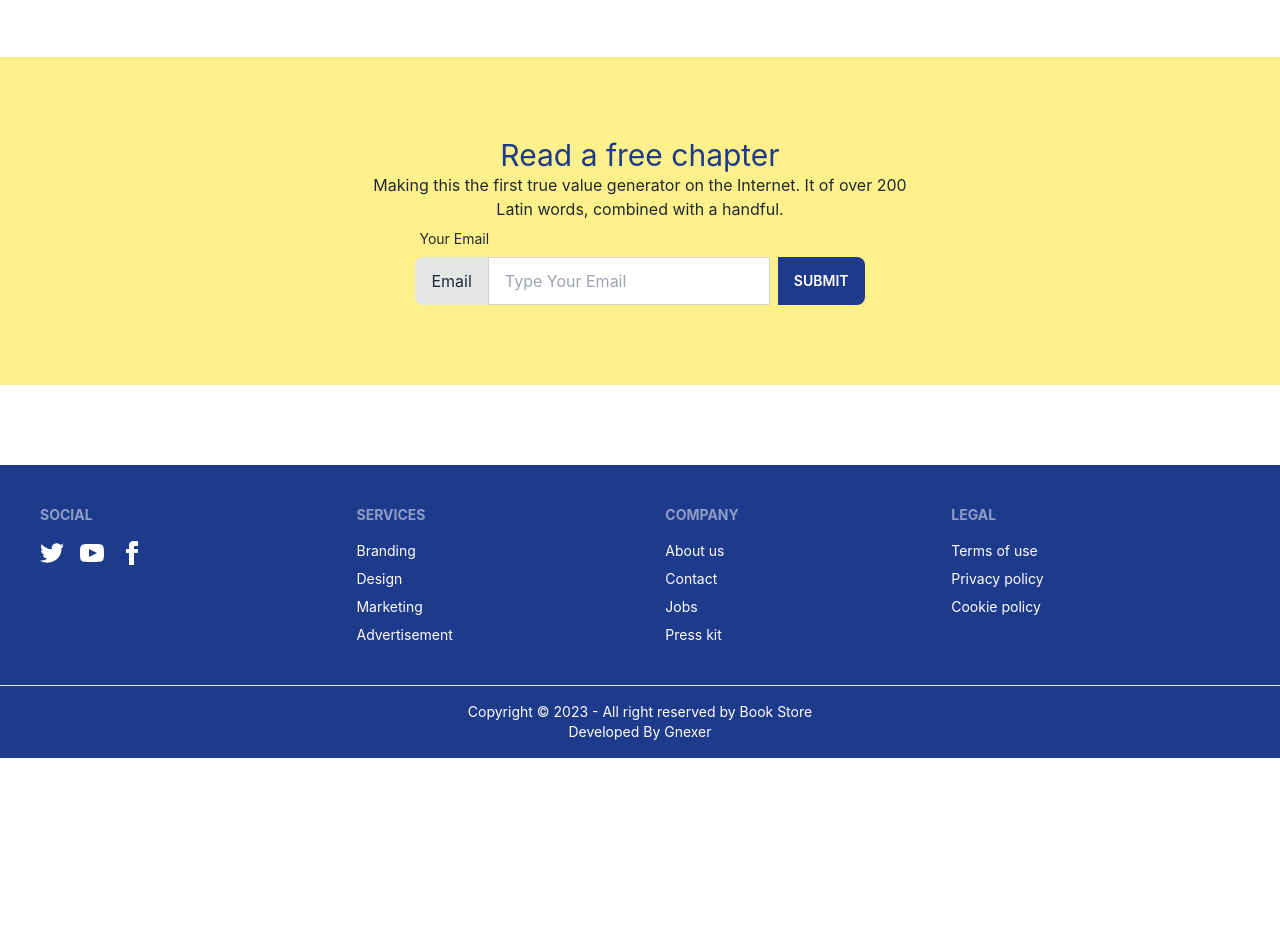
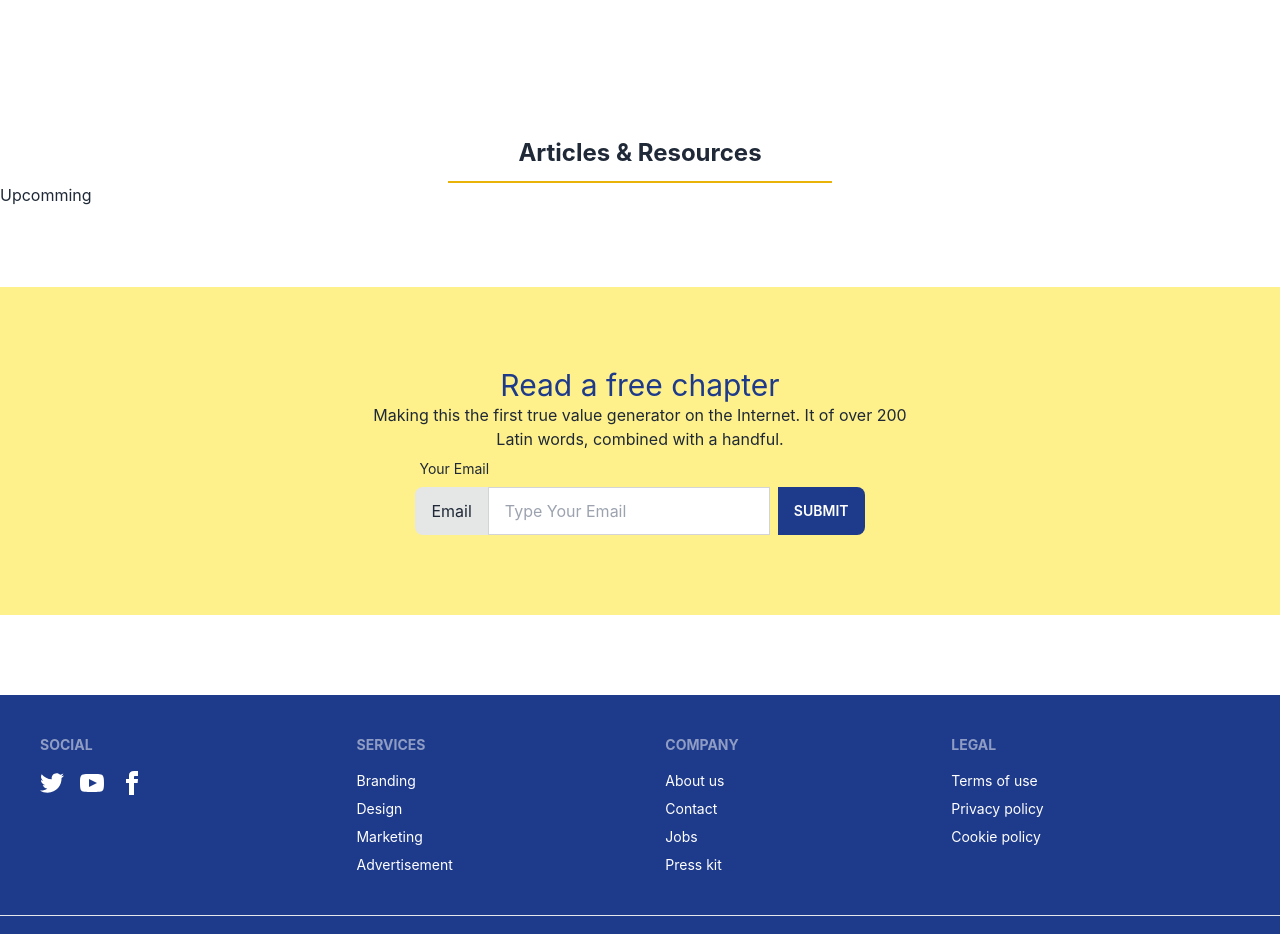
Before and after one commit to imashiqe/book-app, a React (Create React App) app: page / in a window 1280 px wide. Shown: the part 5100-6034 px from the top of the page. Before the commit the page ends 5858 px from the top, so only its background shows below. Built offline with nearby package versions, Linux system fonts and the light colour scheme.

Commit message:
article upcomming part added

```diff
--- /dev/null
+++ b/src/component/Home/Article_res/Article_res.js
@@ -0,0 +1,15 @@
+import React from 'react';
+
+const Article_res = () => {
+    return (
+        <div className='my-20'>
+        <h2 className='text-center font-bold text-2xl border-b-2 w-96 mx-auto border-yellow-500 pb-3'>Articles & Resources</h2>
+
+        <div className='grid grid-cols-1 lg;grid-cols-2'>
+               <h2>Upcomming </h2>
+        </div>
+    </div>
+    );
+};
+
+export default Article_res;
--- a/src/component/Home/Home.js
+++ b/src/component/Home/Home.js
@@ -1,4 +1,5 @@
 import React from 'react';
+import Article_res from './Article_res/Article_res';
 import About_author from './Banner/About_author/About_author';
 import Banner from './Banner/Banner';
 import Book_copy from './Book_copy/Book_copy';
@@ -20,6 +21,7 @@ const Home = () => {
             <What_learn></What_learn>
             <Chapter_include></Chapter_include>
             <What_reader></What_reader>
+            <Article_res></Article_res>
             <Subscribe></Subscribe>
         </div>
     );
```
